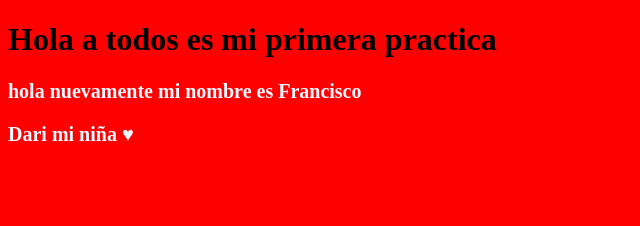
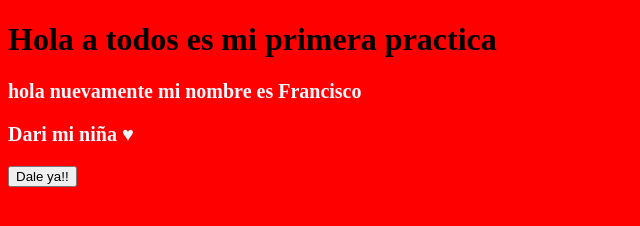
Before and after one commit to FLinares123/Proyecto1_CursoGit, a plain HTML site: page index.html in a window 1280 px wide. Shown: the whole page, without its empty margins (0-640 px from the left). Drawn offline with Linux system fonts and the light colour scheme.

Commit message:
Saludo gracias a JAVASCRIPT

```diff
--- a/index.html
+++ b/index.html
@@ -6,10 +6,12 @@
     <meta name="viewport" content="width=device-width, initial-scale=1.0">
     <title>Document</title>
     <link rel="stylesheet" href="estilos css/style.css" type="text/css">
+    <script src="js/javascript.js"></script>
 </head>
 <body>
     <h1>Hola a todos es mi primera practica</h1>
     <p>hola nuevamente mi nombre es Francisco</p>
     <p>Dari mi niña ♥ </p>
+    <input type="button" onclick="saludo()" value="Dale ya!!">
 </body>
 </html>
--- a/js/javascript.js
+++ b/js/javascript.js
@@ -0,0 +1,3 @@
+function saludo(){
+    alert("Hola a todos");
+}
```
